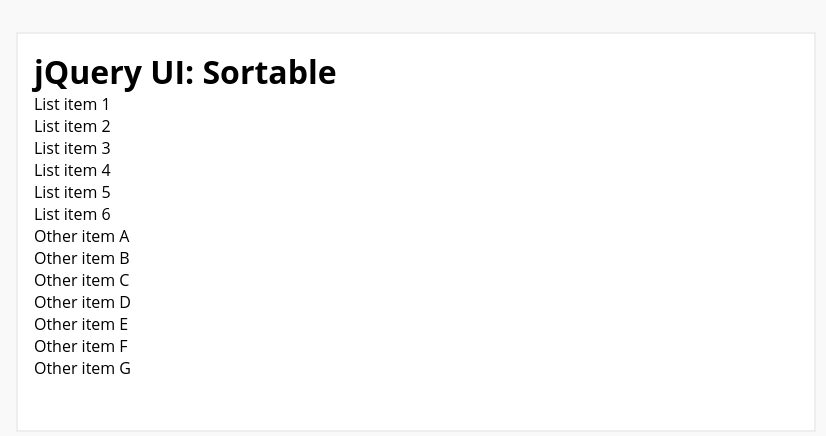
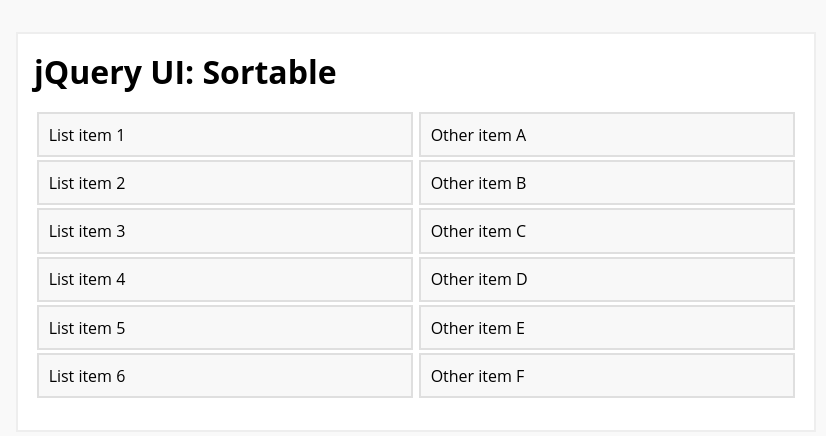
Before and after one commit to frankjr212711/jQueryUI, a plain HTML site: page draggable.html in a window 1280 px wide. Shown: the whole page, without its empty margins (224-1050 px from the left). Drawn offline with nearby package versions, Linux system fonts and the light colour scheme.

Commit message:
added sortable

```diff
--- a/css/styles.css
+++ b/css/styles.css
@@ -5,11 +5,39 @@
 .container {
     max-width: 800px;
     width: 100%;
-    height: 400px;
+    min-height: 400px;
     margin: 2rem auto;
     padding: 1rem;
     font-family: open sans;
     background: #fff;
     border: 2px solid #eee;
-    /* overflow: auto; */
+
 }
+.container::after {
+    content: '';
+    display: table;
+    clear: both;
+}
+ul {
+    margin-top: 1rem;
+    width: 50%;
+    float: left;
+}
+ul li {
+    margin: .19rem;
+    padding: .6rem;
+    background: #f8f8f8;
+    border: 2px solid #dfdfdf;
+    cursor: pointer;
+}
+ul li:hover {
+    background: #e9e9e9;
+}
+ul li:active {
+    transform: rotate(3deg)
+}
+.placeholderBox {
+    background: gold;
+    border: 2px solid dashed;
+    padding: .6rem;
+}
--- a/draggable.html
+++ b/draggable.html
@@ -17,13 +17,6 @@
     <div class="container">
         <h1>jQuery UI: Sortable</h1>
 
-<!--
-            <div id="box1" class="box">BOX 1</div>
-            <div id="box2" class="box">BOX 2</div>
-            <div id="droppable" class="bigBox">
-                <span>DROP HERE</span>
-            </div> -->
-
 
         <ul id="sortable">
             <li>List item 1</li>
@@ -41,11 +34,7 @@
             <li>Other item D</li>
             <li>Other item E</li>
             <li>Other item F</li>
-                <li>Other item G</li>
-
         </ul>
-
-
 
     </div> <!-- .container -->
 
--- a/js/script.js
+++ b/js/script.js
@@ -223,16 +223,26 @@
         https://jqueryui.com/droppable
       --------------------------*/
 
-    $('#droppable').droppable({
-        accept: '#box1',
-        drop: function() {
-        // $(this).find('span').html('drop it like its hot');
-        $(this).text('drop it like its hot');
-        }
-
-    })
+    // $('#droppable').droppable({
+    //     accept: '#box1',
+    //     drop: function() {
+    //     // $(this).find('span').html('drop it like its hot');
+    //     $(this).text('drop it like its hot');
+    //     }
+    // })
 
 
+
+    /* -------------------------
+        SORTABLE
+        https://jqueryui.com/sortable
+      --------------------------*/
+    // $('#sortable').sortable();
+    // $('#sortableToo').sortable();
+    // $('#sortable').sortable({connectWith: '#sortableToo'});
+    $('#sortable').sortable({connectWith: '#sortableToo', placeholder: 'placeholderBox'});
+
+    $('#sortableToo').sortable({connectWith: '#sortable'});
 
 
 
```
Lines whose indentation alone changed are shown as unchanged.
